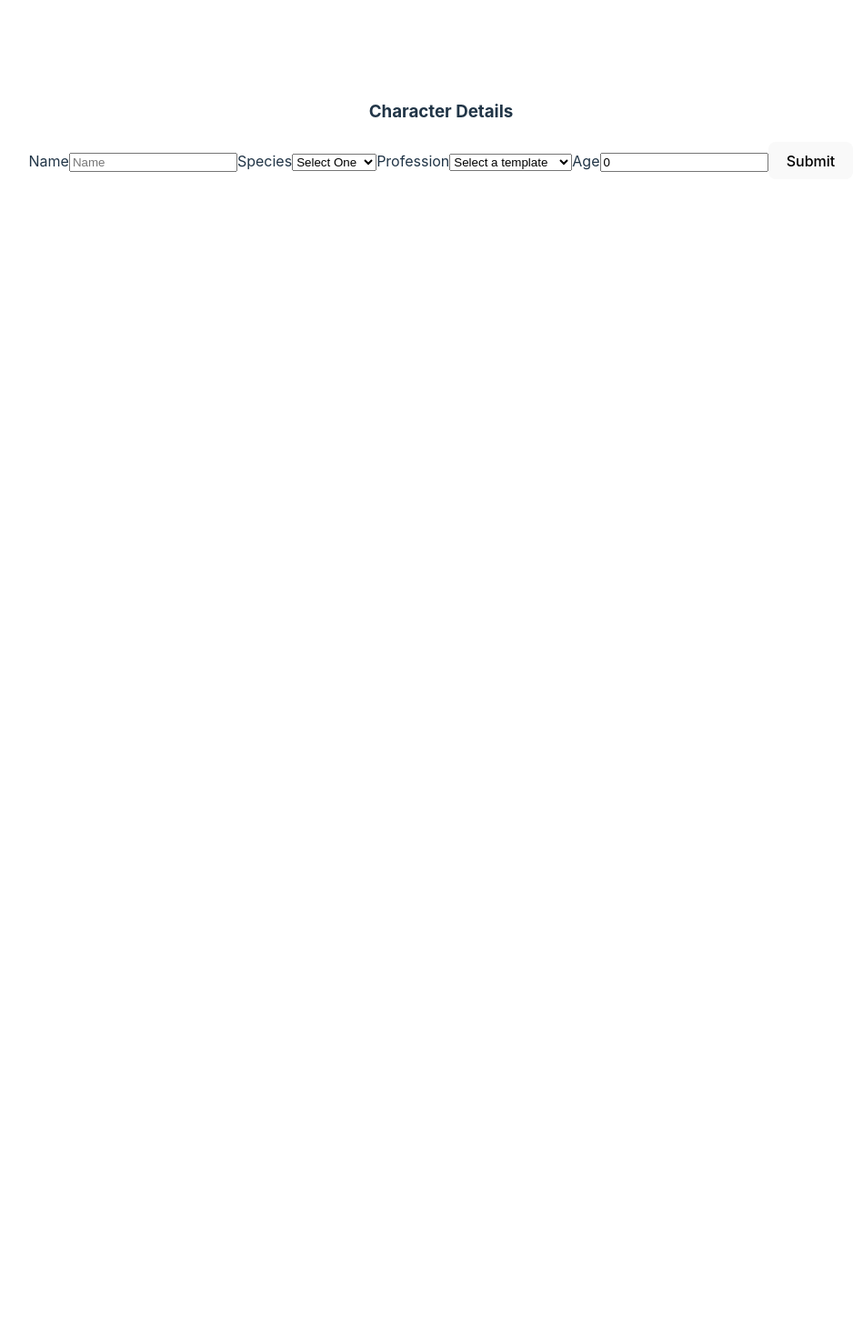
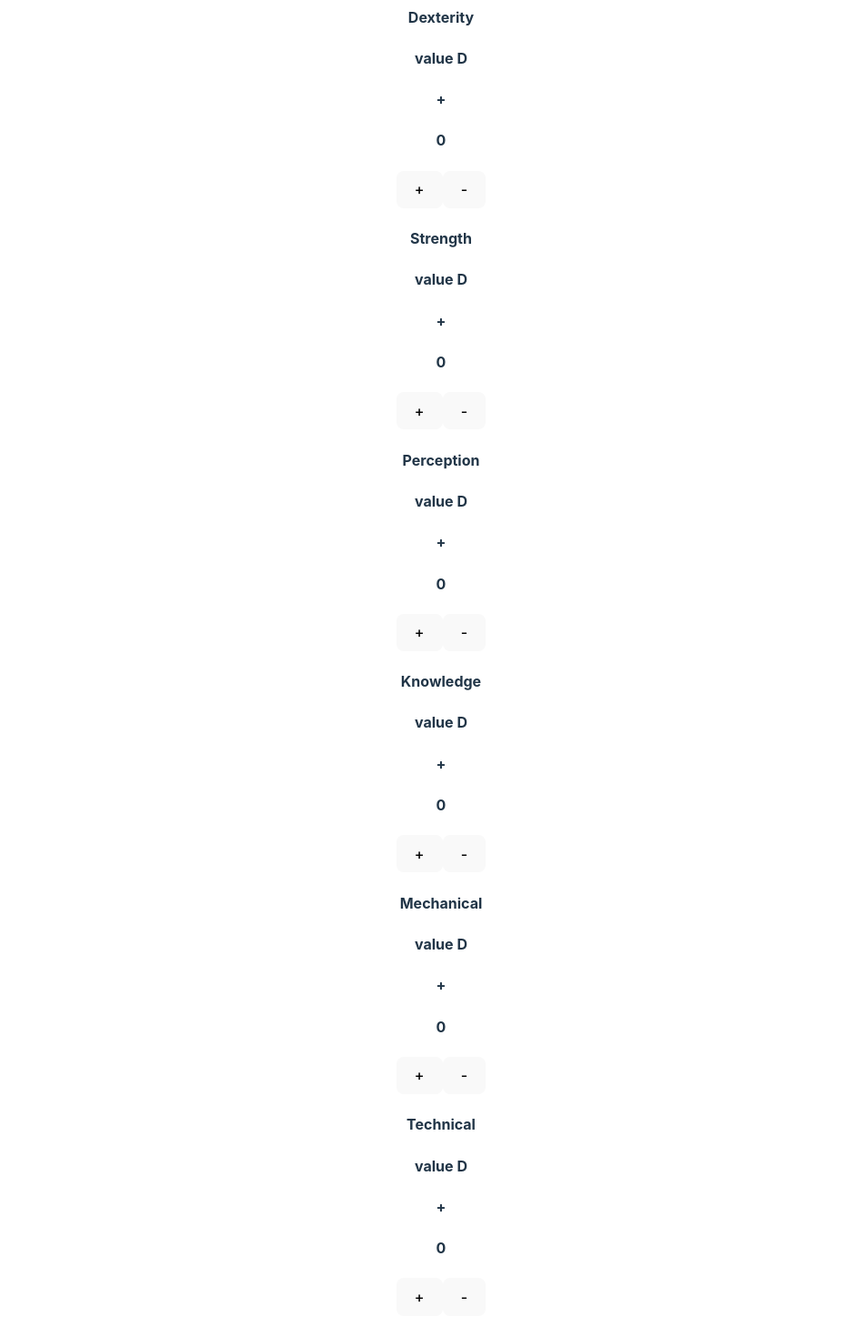
Before and after one commit to LujanSolo/rpg-adv-ts, a React (Vite) app: page / in a window 1280 px wide. Shown: the part 256-1726 px from the top of the page at 91% size, without its empty margins (155-1104 px from the left). Before the commit the page ends 800 px from the top, so only its background shows below. Built offline with nearby package versions, Linux system fonts and the light colour scheme.

Commit message:
added functionality to divy up points between attributes. basic layout for functional purposes built, as well

```diff
--- a/src/App.tsx
+++ b/src/App.tsx
@@ -1,4 +1,5 @@
-import { CharBioBlock } from './components/CharacterBio'
+import { CharBioBlock } from './components/CharacterBio';
+import AttsAndSkills from './components/AttributesSkills';
 import './App.css'
 
 export default function App() {
@@ -6,6 +7,8 @@ export default function App() {
     <div>
       <h3>Character Details</h3>
       <CharBioBlock />
+      <h3>Attributes and Skills</h3>
+      <AttsAndSkills />
     </div>
   )
 }
--- /dev/null
+++ b/src/components/AttributesSkills/index.tsx
@@ -0,0 +1,132 @@
+import { useState } from 'react';
+
+const AttsAndSkills = () => {
+  const [totalPoints, setTotalPoints] = useState<number>(54);
+  const [dexModifier, setDexModifier] = useState<number>(0);
+  const [percModifier, setPercModifier] = useState<number>(0);
+  const [strModifier, setStrModifier] = useState<number>(0);
+  const [knowModifier, setKnowModifier] = useState<number>(0);
+  const [techModifier, setTechModifier] = useState<number>(0);
+  const [mechModifier, setMechModifier] = useState<number>(0);
+
+  //* Dexterity
+  const handleDexIncrement = () => {
+    setTotalPoints(totalPoints - 1);
+    setDexModifier(dexModifier + 1);
+  };
+
+  const handleDexDecrement = () => {
+    setTotalPoints(totalPoints + 1);
+    setDexModifier(dexModifier - 1);
+  };
+
+  //* Strength
+  const handleStrIncrement = () => {
+    setTotalPoints(totalPoints - 1);
+    setStrModifier(strModifier + 1);
+  };
+
+  const handleStrDecrement = () => {
+    setTotalPoints(totalPoints + 1);
+    setStrModifier(strModifier - 1);
+  };
+
+  //* Perception
+  const handlePercIncrement = () => {
+    setTotalPoints(totalPoints - 1);
+    setPercModifier(percModifier + 1);
+  };
+
+  const handlePercDecrement = () => {
+    setTotalPoints(totalPoints + 1);
+    setPercModifier(percModifier - 1);
+  };
+
+  //* Knowledge
+  const handleKnowIncrement = () => {
+    setTotalPoints(totalPoints - 1);
+    setKnowModifier(knowModifier + 1);
+  };
+
+  const handleKnowDecrement = () => {
+    setTotalPoints(totalPoints + 1);
+    setKnowModifier(knowModifier - 1);
+  };
+
+  const handleTechIncrement = () => {
+    setTotalPoints(totalPoints - 1);
+    setTechModifier(techModifier + 1);
+  };
+
+  const handleTechDecrement = () => {
+    setTotalPoints(totalPoints + 1);
+    setTechModifier(techModifier - 1);
+  };
+
+  const handleMechIncrement = () => {
+    setTotalPoints(totalPoints - 1);
+    setMechModifier(mechModifier + 1);
+  };
+
+  const handleMechDecrement = () => {
+    setTotalPoints(totalPoints + 1);
+    setMechModifier(mechModifier - 1);
+  };
+
+
+  return (
+    <>
+      <h2>total points: <span>{totalPoints}</span></h2>
+      <div>
+        <h4>Dexterity</h4>
+        <h4>value <span>D</span></h4>
+        <h4>+</h4>
+        <h4>{dexModifier}</h4>
+        <button onClick={handleDexIncrement}>+</button>
+        <button onClick={handleDexDecrement}>-</button>
+      </div>
+      <div>
+        <h4>Strength</h4>
+        <h4>value <span>D</span></h4>
+        <h4>+</h4>
+        <h4>{strModifier}</h4>
+        <button onClick={handleStrIncrement}>+</button>
+        <button onClick={handleStrDecrement}>-</button>
+      </div>
+      <div>
+        <h4>Perception</h4>
+        <h4>value <span>D</span></h4>
+        <h4>+</h4>
+        <h4>{percModifier}</h4>
+        <button onClick={handlePercIncrement}>+</button>
+        <button onClick={handlePercDecrement}>-</button>
+      </div>
+      <div>
+        <h4>Knowledge</h4>
+        <h4>value <span>D</span></h4>
+        <h4>+</h4>
+        <h4>{knowModifier}</h4>
+        <button onClick={handleKnowIncrement}>+</button>
+        <button onClick={handleKnowDecrement}>-</button>
+      </div>
+      <div>
+        <h4>Mechanical</h4>
+        <h4>value <span>D</span></h4>
+        <h4>+</h4>
+        <h4>{mechModifier}</h4>
+        <button onClick={handleMechIncrement}>+</button>
+        <button onClick={handleMechDecrement}>-</button>
+      </div>
+      <div>
+        <h4>Technical</h4>
+        <h4>value <span>D</span></h4>
+        <h4>+</h4>
+        <h4>{techModifier}</h4>
+        <button onClick={handleTechIncrement}>+</button>
+        <button onClick={handleTechDecrement}>-</button>
+      </div>
+    </>
+  )
+}
+
+export default AttsAndSkills;
--- a/src/components/CharacterBio/index.tsx
+++ b/src/components/CharacterBio/index.tsx
@@ -21,7 +21,7 @@ export const CharBioBlock = () => {
 
   const handleSubmit = (e: React.FormEvent<HTMLFormElement>) => {
     e.preventDefault();
-    console.log(character);
+    console.log({character});
   };
 
   return (
```
